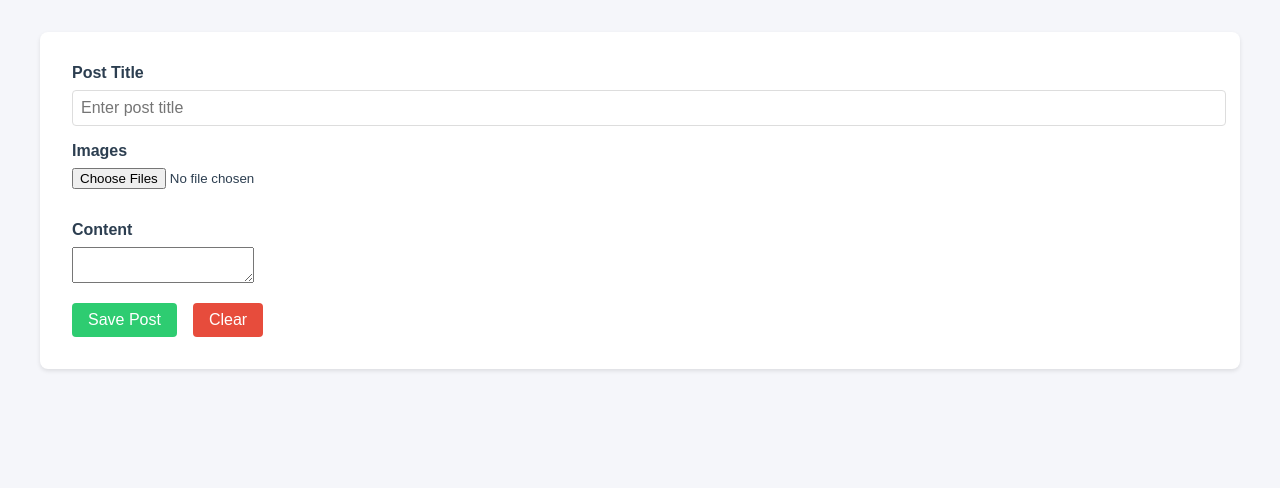
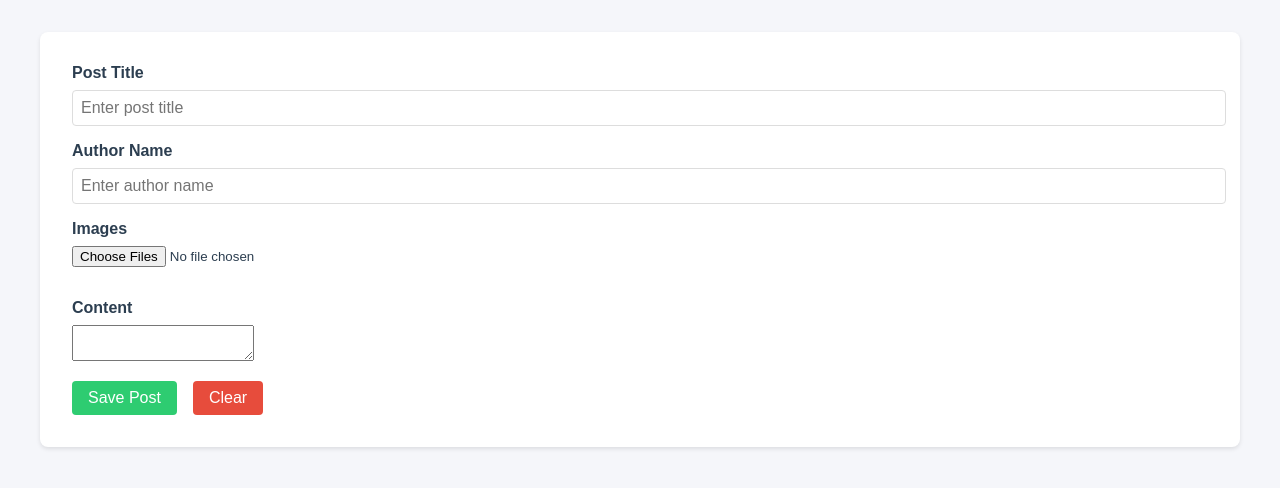
Before and after one commit to ericjohnson00/bloggy, a Flask app: page /admin in a window 1280 px wide. Shown: the part 112-600 px from the top of the page. Run offline with Flask 3, Linux system fonts and the light colour scheme; data that the repository does not hold is empty; some libraries are stand-ins or nearby versions.

Commit message:
Not working Author field added

```diff
--- a/app.py
+++ b/app.py
@@ -28,6 +28,7 @@ def init_db():
             id INTEGER PRIMARY KEY AUTOINCREMENT,
             title TEXT NOT NULL,
             content TEXT NOT NULL,
+            author TEXT NOT NULL,
             images TEXT,
             created_date TIMESTAMP DEFAULT CURRENT_TIMESTAMP
         )
@@ -46,11 +47,9 @@ def get_posts():
     posts = conn.execute('SELECT * FROM posts ORDER BY created_date DESC').fetchall()
     conn.close()
 
-    # Convert rows to dictionaries
     posts_list = []
     for post in posts:
         post_dict = dict(post)
-        # Convert stored JSON string back to list for images
         post_dict['images'] = json.loads(post_dict['images']) if post_dict['images'] else []
         posts_list.append(post_dict)
 
@@ -73,9 +72,9 @@ def get_post(post_id):
 def create_post():
     title = request.form.get('title')
     content = request.form.get('content')
+    author = request.form.get('author')
     images = []
 
-    # Handle multiple image uploads
     if 'images[]' in request.files:
         files = request.files.getlist('images[]')
         for file in files:
@@ -85,8 +84,8 @@ def create_post():
                 images.append(filename)
 
     conn = get_db()
-    conn.execute('INSERT INTO posts (title, content, images) VALUES (?, ?, ?)',
-                (title, content, json.dumps(images)))
+    conn.execute('INSERT INTO posts (title, content, author, images) VALUES (?, ?, ?, ?)',
+                (title, content, author, json.dumps(images)))
     conn.commit()
     conn.close()
 
@@ -96,12 +95,12 @@ def create_post():
 def update_post(post_id):
     title = request.form.get('title')
     content = request.form.get('content')
+    author = request.form.get('author')
 
     conn = get_db()
     post = conn.execute('SELECT images FROM posts WHERE id = ?', (post_id,)).fetchone()
     current_images = json.loads(post['images']) if post and post['images'] else []
 
-    # Handle new image uploads
     if 'images[]' in request.files:
         files = request.files.getlist('images[]')
         for file in files:
@@ -110,8 +109,8 @@ def update_post(post_id):
                 file.save(os.path.join(app.config['UPLOAD_FOLDER'], filename))
                 current_images.append(filename)
 
-    conn.execute('UPDATE posts SET title = ?, content = ?, images = ? WHERE id = ?',
-                (title, content, json.dumps(current_images), post_id))
+    conn.execute('UPDATE posts SET title = ?, content = ?, author = ?, images = ? WHERE id = ?',
+                (title, content, author, json.dumps(current_images), post_id))
     conn.commit()
     conn.close()
 
@@ -121,11 +120,9 @@ def update_post(post_id):
 def delete_post(post_id):
     conn = get_db()
 
-    # Get images to delete
     post = conn.execute('SELECT images FROM posts WHERE id = ?', (post_id,)).fetchone()
     if post and post['images']:
         images = json.loads(post['images'])
-        # Delete image files
         for image in images:
             try:
                 os.remove(os.path.join(app.config['UPLOAD_FOLDER'], image))
--- a/templates/admin.html
+++ b/templates/admin.html
@@ -1,4 +1,3 @@
-<!-- templates/admin.html -->
 <!DOCTYPE html>
 <html lang="en">
   <head>
@@ -6,7 +5,6 @@
     <meta name="viewport" content="width=device-width, initial-scale=1.0" />
     <title>Blog Admin</title>
     <link rel="stylesheet" href="/static/style.css" />
-    <!-- Include TinyMCE for rich text editing -->
     <script src="https://cdnjs.cloudflare.com/ajax/libs/tinymce/6.8.3/tinymce.min.js"></script>
     <style>
       .admin-container {
@@ -91,6 +89,17 @@
         justify-content: space-between;
         align-items: center;
       }
+
+      .post-info {
+        flex-grow: 1;
+        margin-right: 1rem;
+      }
+
+      .post-meta {
+        color: #666;
+        font-size: 0.9rem;
+        margin-top: 0.5rem;
+      }
     </style>
   </head>
   <body>
@@ -104,6 +113,11 @@
         <div class="input-group">
           <label for="title">Post Title</label>
           <input type="text" id="title" placeholder="Enter post title" />
+        </div>
+
+        <div class="input-group">
+          <label for="author">Author Name</label>
+          <input type="text" id="author" placeholder="Enter author name" />
         </div>
 
         <div class="input-group">
@@ -161,9 +175,10 @@
       // Save or update post
       async function savePost() {
         const title = document.getElementById("title").value;
+        const author = document.getElementById("author").value;
         const content = tinymce.get("content").getContent();
 
-        if (!title || !content) {
+        if (!title || !content || !author) {
           alert("Please fill in all fields");
           return;
         }
@@ -171,6 +186,7 @@
         const formData = new FormData();
         formData.append("title", title);
         formData.append("content", content);
+        formData.append("author", author);
         selectedFiles.forEach((file) => {
           formData.append("images[]", file);
         });
@@ -205,10 +221,21 @@
           .map(
             (post) => `
                 <div class="post-item">
-                    <h3>${post.title}</h3>
+                    <div class="post-info">
+                        <h3>${post.title}</h3>
+                        <div class="post-meta">
+                            By ${post.author} - ${new Date(
+              post.created_date
+            ).toLocaleDateString()}
+                        </div>
+                    </div>
                     <div class="button-group">
-                        <button onclick="editPost(${post.id})" class="save-btn">Edit</button>
-                        <button onclick="deletePost(${post.id})" class="delete-btn">Delete</button>
+                        <button onclick="editPost(${
+                          post.id
+                        })" class="save-btn">Edit</button>
+                        <button onclick="deletePost(${
+                          post.id
+                        })" class="delete-btn">Delete</button>
                     </div>
                 </div>
             `
@@ -222,6 +249,7 @@
         const post = await response.json();
 
         document.getElementById("title").value = post.title;
+        document.getElementById("author").value = post.author;
         tinymce.get("content").setContent(post.content);
 
         const preview = document.getElementById("imagePreview");
@@ -259,6 +287,7 @@
       // Clear editor
       function clearEditor() {
         document.getElementById("title").value = "";
+        document.getElementById("author").value = "";
         tinymce.get("content").setContent("");
         document.getElementById("imagePreview").innerHTML = "";
         document.getElementById("images").value = "";
```
Also changed, not shown: index.html (+12 -11 lines), database.db, static/uploads/hey_sister_show_me_your_butt_w3.jpeg (deleted).
